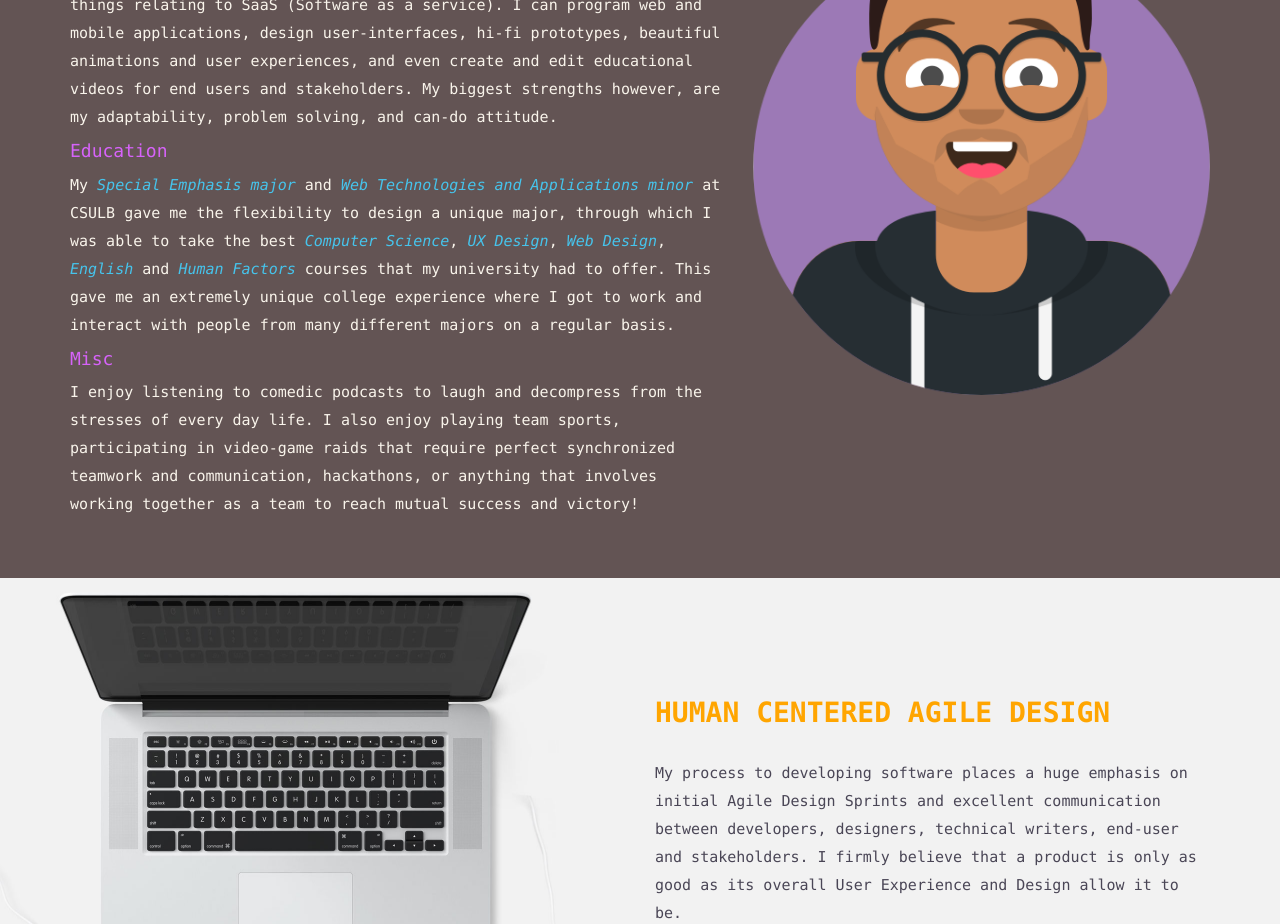
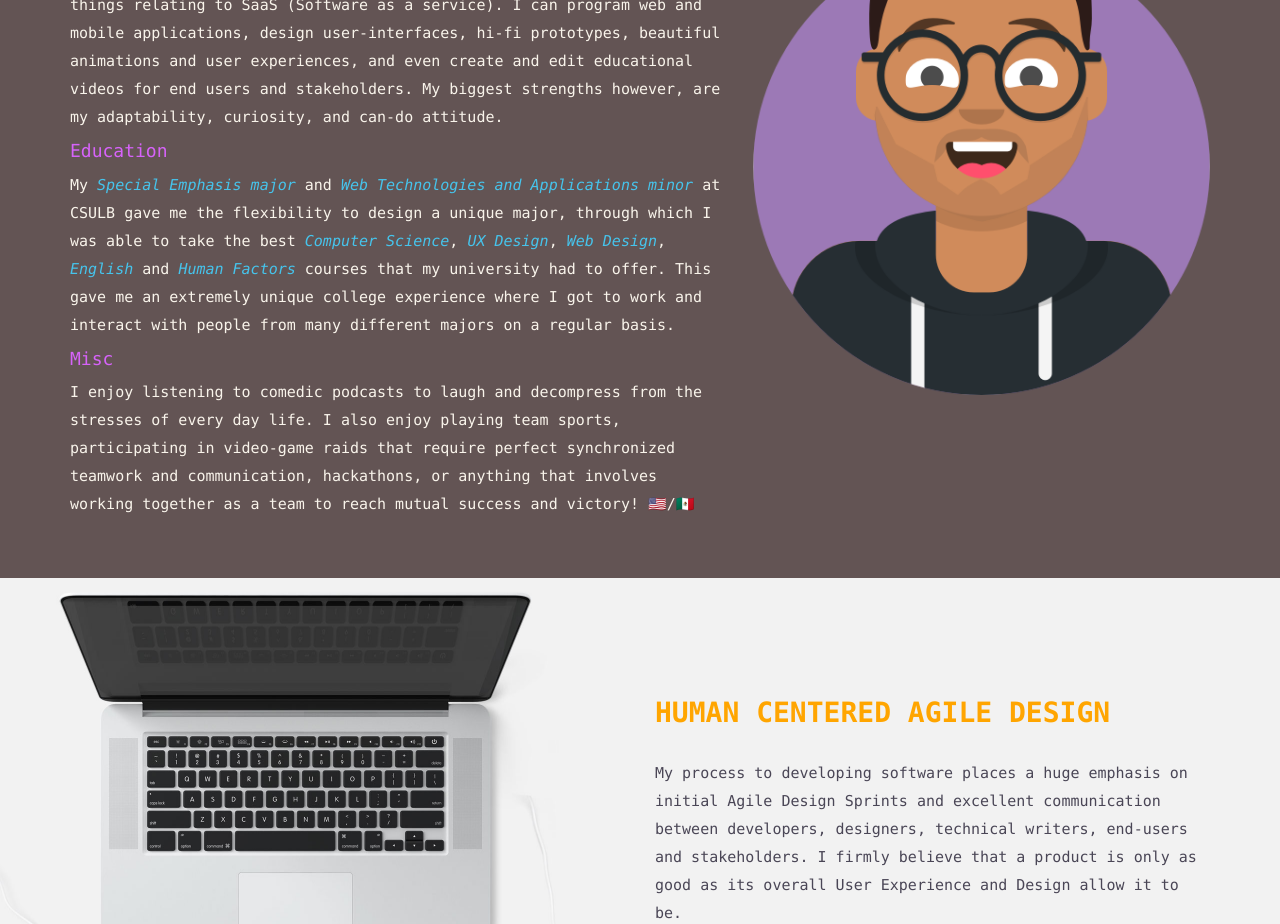
Before and after one commit to Kingslayyerr/Kingslayyerr.github.io, a Jekyll site: the page built from index.html, in a window 1280 px wide. Shown: the part 292-1216 px from the top of the page. Built offline with Jekyll 4.4.1, drawn with Linux system fonts in a browser that asks for light colours; nearby versions of some CDN libraries; some web fonts are replaced; some of the changed text lies outside the part shown.

Commit message:
new emojis

```diff
--- a/_includes/footer.html
+++ b/_includes/footer.html
@@ -24,7 +24,7 @@
               <a href="http://www.themefisher.com"><i class="fa fa-dribbble"></i></a>
             </li> -->
             <li>
-              <a href="https://www.behance.net/ChristianEspinoza/" target="_blank"><i class="fa fa-behance"></i></a>
+              <a href="https://www.behance.net/ChristianEspi/" target="_blank"><i class="fa fa-behance"></i></a>
             </li>
 
           </ul>
--- a/contact.html
+++ b/contact.html
@@ -11,7 +11,7 @@ permalink: /contact/
       <div class="col-md-12">
         <div class="block">
           <h1>Drop Me A Note</h1>
-          <p>Want to hire me? Send me a message with a brief decription of your request.</p>
+          <p>Want work together? Send me a message! Lets do this! 🤘</p>
         </div>
       </div>
     </div>
--- a/index.html
+++ b/index.html
@@ -29,7 +29,7 @@ permalink: /
             <p>Student at CSULB, currently working on personal projects and looking for internships.</p>
           </div>
           <h4>Features</h4>
-          <p>Hello! My name is Christian, I consider myself a generalist in all things relating to SaaS (Software as a service). I can program web and mobile applications, design user-interfaces, hi-fi prototypes, beautiful animations and user experiences, and even create and edit educational videos for end users and stakeholders. My biggest strengths however, are my adaptability, problem solving, and can-do attitude. <!-- I learned to program on my own through hard work, persistence, and dedication. I started off learning the basics of <em style="color:#46c4ec;">HTML, CSS</em> and <em style="color:#46c4ec;">Javascript</em> then moved on to using more complex Libraries and Frameworks like <em style="color:#46c4ec;">React</em>, <em style="color:#46c4ec;">Redux</em> and <em style="color:#46c4ec;">Node</em>. -->
+          <p>Hello! My name is Christian, I consider myself a generalist in all things relating to SaaS (Software as a service). I can program web and mobile applications, design user-interfaces, hi-fi prototypes, beautiful animations and user experiences, and even create and edit educational videos for end users and stakeholders. My biggest strengths however, are my adaptability, curiosity, and can-do attitude. <!-- I learned to program on my own through hard work, persistence, and dedication. I started off learning the basics of <em style="color:#46c4ec;">HTML, CSS</em> and <em style="color:#46c4ec;">Javascript</em> then moved on to using more complex Libraries and Frameworks like <em style="color:#46c4ec;">React</em>, <em style="color:#46c4ec;">Redux</em> and <em style="color:#46c4ec;">Node</em>. -->
          <!--  I have taken a Systemic approach to my skills and education, I believe in breadth first then depth, to be an effective specialist you must at one point be a generalist. -->
           </p>
           <h4>Education</h4>
@@ -37,7 +37,7 @@ permalink: /
               me the flexibility to design a unique major, through which I was able to take the best
               <em style="color:#46c4ec;">Computer Science</em>, <em style="color:#46c4ec;">UX Design</em>, <em style="color:#46c4ec;">Web Design</em>, <em style="color:#46c4ec;">English</em> and <em style="color:#46c4ec;">Human Factors</em> courses that my university had to offer. This gave me an extremely unique college experience where I got to work and interact with people from many different majors on a regular basis. <!-- I got to see the pros and cons of the Engineering, Art, English, Business and Psychology(Human Factors) departments. I took away so much from my time at CSULB and it ultimately made me what I consider to be a well-rounded individual. --></p>
           <h4>Misc</h4>
-          <p> I enjoy listening to comedic podcasts to laugh and decompress from the stresses of every day life. I also enjoy playing team sports, participating in video-game raids that require perfect synchronized teamwork and communication, hackathons, or anything that involves working together as a team to reach mutual success and victory! </p>
+          <p> I enjoy listening to comedic podcasts to laugh and decompress from the stresses of every day life. I also enjoy playing team sports, participating in video-game raids that require perfect synchronized teamwork and communication, hackathons, or anything that involves working together as a team to reach mutual success and victory! 🇺🇸/🇲🇽</p>
           <!-- <h4>Social Anxiety</h4> -->
           <!-- <p>Transparency is important, and this is my truth. Social Anxiety has played a significant role in my life.  It has acted as a double edged sword and a catalyst of sorts. It ultimately made me a well-rounded person who has a deep empathy for all. I love helping others and believe in the capacity for humans to change and to transmute a negative circumstance into a positive one. It is thanks to the isolation that Social Anxiety provided me, that
             I was able to sit in my room and focus on improving myself by reading voraciously and learning auto-didactively.</p> -->
@@ -57,7 +57,7 @@ permalink: /
   <div class="row">
     <div class="col-md-6 col-md-offset-6">
       <h2>HUMAN CENTERED AGILE DESIGN</h2>
-      <p>My process to developing software places a huge emphasis on initial Agile Design Sprints and excellent communication between developers, designers, technical writers, end-user and stakeholders.
+      <p>My process to developing software places a huge emphasis on initial Agile Design Sprints and excellent communication between developers, designers, technical writers, end-users and stakeholders.
       I firmly believe that a product is only as good as its overall User Experience and Design allow it to be.</p>
 
       <a href="{{ site.baseurl }}/work" class="btn btn-view-works">My Work</a>
```
